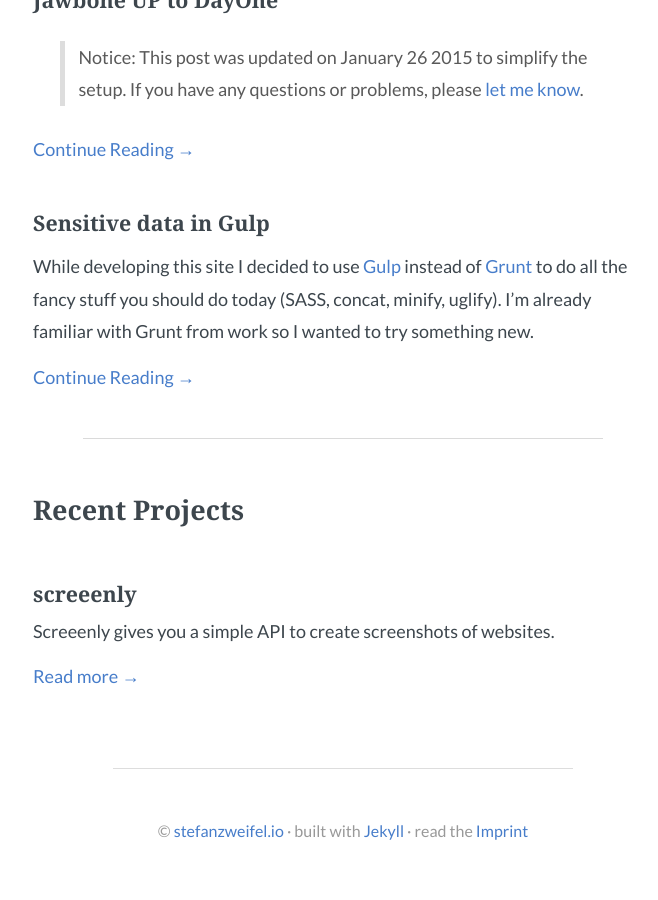
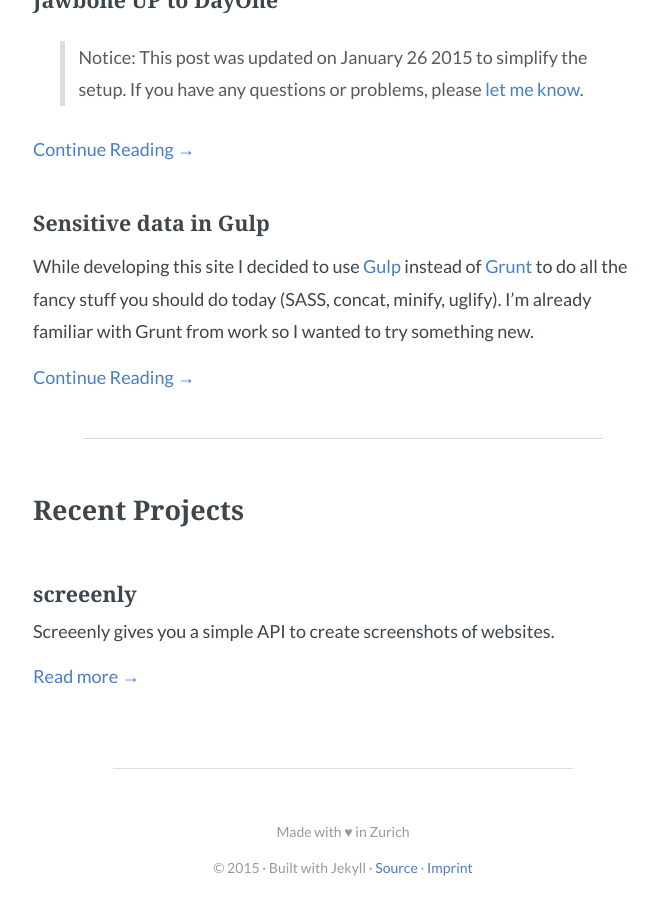
Before and after one commit to daybugging/stefanzweifel.io, a Jekyll site: the page built from index.html, in a window 1280 px wide and 900 px high, scrolled down 1018 px. Shown: the whole window, without its empty margins (297-955 px from the left). Built offline with Jekyll 4.4.1, drawn with Linux system fonts in a browser that asks for light colours; before the commit the page ends 1881 px from its top, so only the background shows below that.

Commit message:
Footer changes

```diff
--- a/_includes/footer.html
+++ b/_includes/footer.html
@@ -1,5 +1,8 @@
 <footer class="page-footer">
-    &copy; <a href="{{ site.url }}">stefanzweifel.io</a> &middot;
-    built with <a href="{{ site.data.urls.github_repo }}">Jekyll</a> &middot;
-    read the <a href="{{ "/imprint" | prepend: site.baseurl }}">Imprint</a>
+    <p>Made with &hearts; in Zurich</p>
+    <p>
+        &copy; {{ site.time | date: '%Y' }} &middot;
+        Built with Jekyll &middot;
+        <a href="{{ site.data.urls.github_repo }}">Source</a> &middot;
+        <a href="{{ "/imprint" | prepend: site.baseurl }}">Imprint</a> </p>
 </footer>
```
